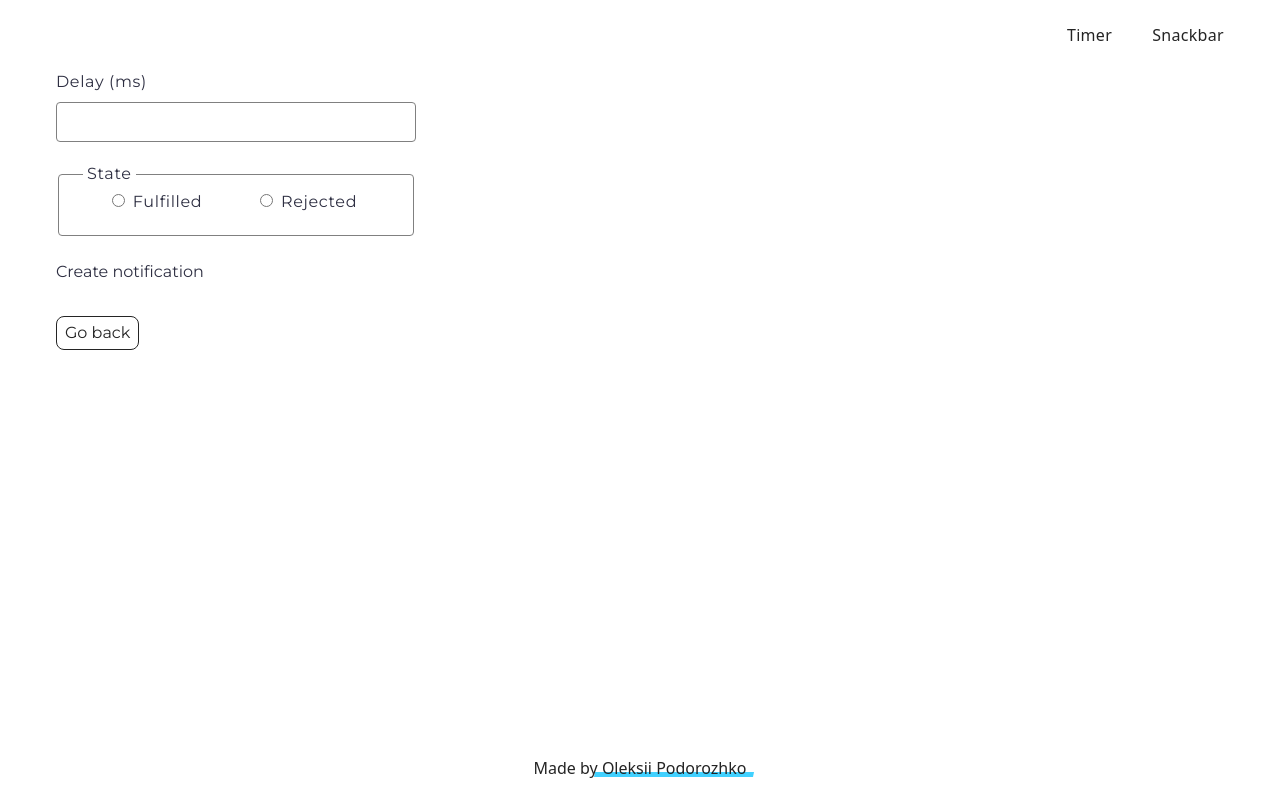
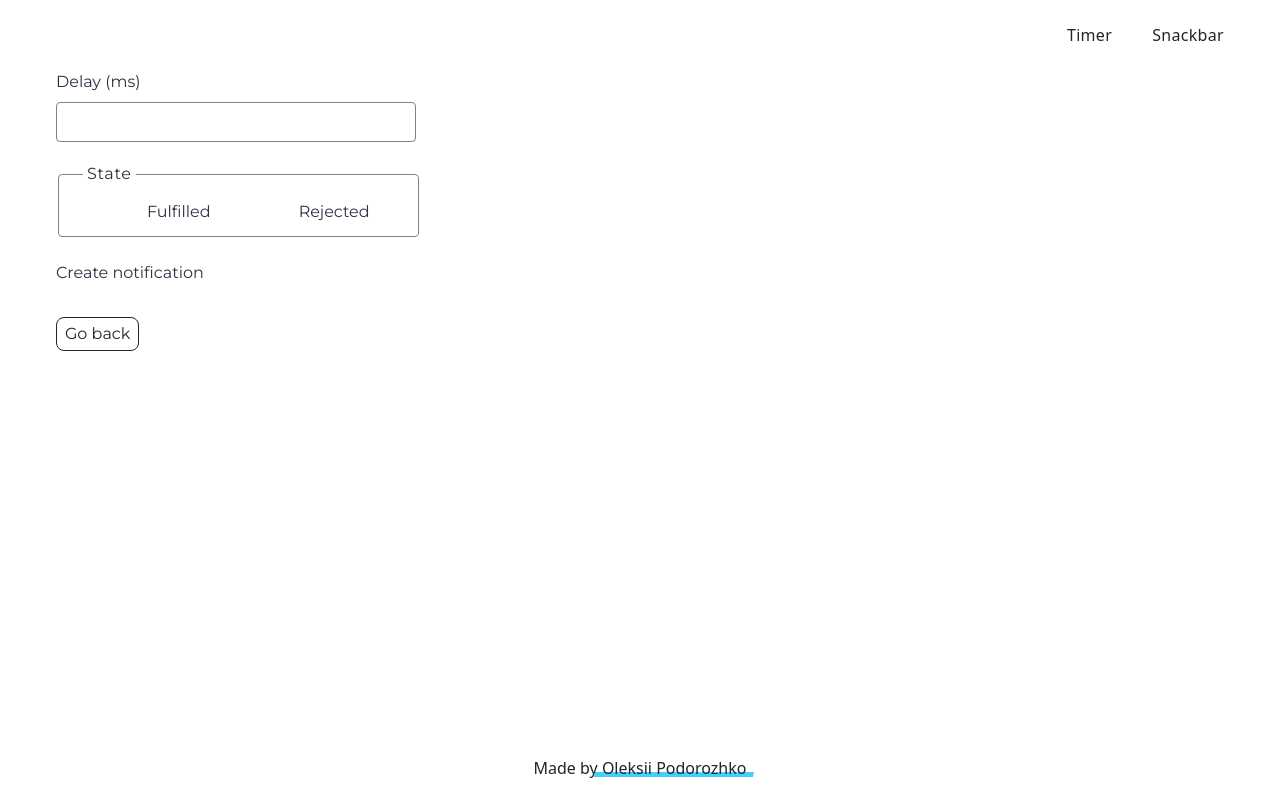
Before and after one commit to OleksiiPodorozhko/goit-js-hw-10, a website built with Vite: page src/2-snackbar.html in a window 1280 px wide. Built offline with nearby package versions, Linux system fonts and the light colour scheme.

Commit message:
Before adding custom radio button

```diff
--- a/src/2-snackbar.html
+++ b/src/2-snackbar.html
@@ -32,11 +32,11 @@
       <fieldset class="state-group">
         <legend>State</legend>
         <label>
-          <input type="radio" name="state" value="fulfilled" required />
+          <input class="visually-hidden" type="radio" name="state" value="fulfilled" required />
           Fulfilled
         </label>
         <label>
-          <input type="radio" name="state" value="rejected" required />
+          <input class="visually-hidden" type="radio" name="state" value="rejected" required />
           Rejected
         </label>
       </fieldset>
--- a/src/css/2-snackbar.css
+++ b/src/css/2-snackbar.css
@@ -3,15 +3,27 @@ main {
   font-size: 16px;
 }
 
+.visually-hidden {
+  position: absolute;
+  width: 1px;
+  height: 1px;
+  margin: -1px;
+  border: 0;
+  padding: 0;
+  white-space: nowrap;
+  clip-path: inset(100%);
+  clip: rect(0 0 0 0);
+  overflow: hidden;
+}
+
+
 .form{
   width: 360px;
   font-size: 16px;
   line-height: 1.5;
-  letter-spacing: 0.04em;
   color: #2e2f42;
 }
 
-/*label*/
 .delay-label {
   display: flex;
   flex-direction: column;
@@ -29,20 +41,18 @@ main {
   margin-bottom: 24px;
   border: 1px solid #808080;
   border-radius: 4px;
-  padding: 0;
-  height: 78px;
-  /*padding-left: 48px;*/
-  /*pt24*/
+  padding: 10px 48px 12px 88px;
+  height: auto;
+  display: flex;
+  gap: 88px;
 }
 
 .state-group legend {
-  margin-left: 24px;
+  margin-left: -64px;
   padding: 4px;
+  letter-spacing: 0.04em;
 }
 
 .state-group label {
   display: inline-block;
-  margin-left: 48px;
-  /*margin-bottom: 8px;*/
-  /*margin-top: 24px;*/
 }
```
